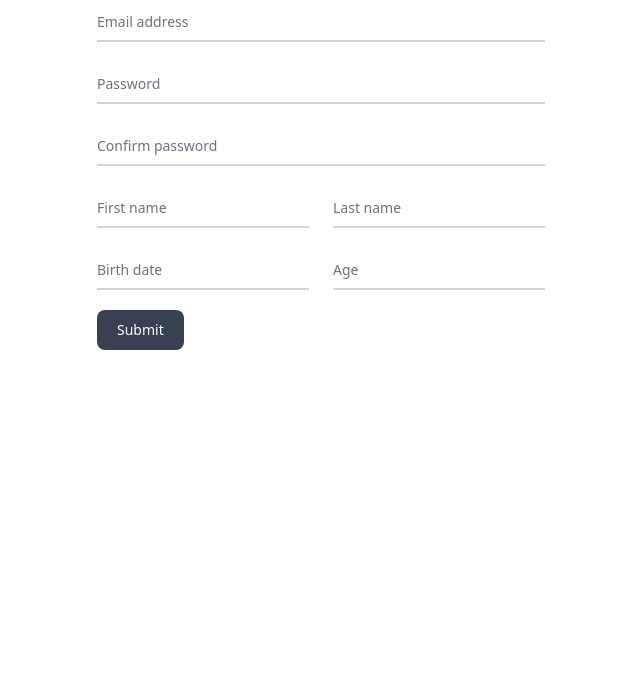
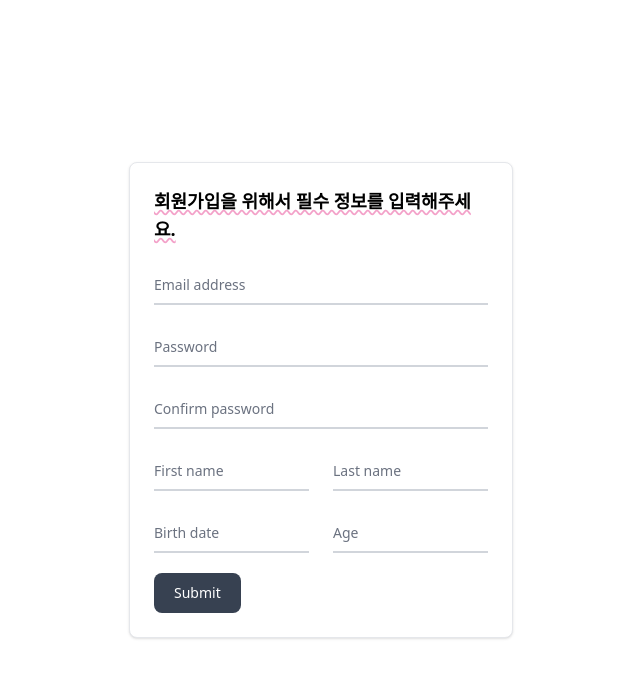
Before and after one commit to 42Seoul-Tea42/frontend, a Next.js app: page /auth/signup in a window 1280 px wide. Shown: the top 678 px of the page, without its empty margins (319-959 px from the left). Built offline with nearby package versions, Linux system fonts and the light colour scheme.

Commit message:
refactor 컴포넌트의 타입명시를 조금 더 확실하게 하는 방향으로 변경
- 화살표 함수 방식과 layout의 타입과 children의 타입을 같이 명시하는 방향으로 변경

```diff
--- a/app/auth/layout.tsx
+++ b/app/auth/layout.tsx
@@ -3,7 +3,7 @@
 import { Provider } from 'react-redux';
 import store from '../store';
 
-function AuthLayout({ children }: { children: React.ReactNode }) {
+const AuthLayout: React.FC<{ children: React.ReactNode }> = ({ children }) => {
   return <Provider store={store}>{children}</Provider>;
 }
 
--- a/app/auth/signup/page.tsx
+++ b/app/auth/signup/page.tsx
@@ -1,8 +1,12 @@
 "use client";
 
-function Signup() {
+const Signup : React.FC = () => {
   return (
-    <form className="max-w-md mx-auto">
+    <div className="items-center justify-center h-screen flex flex-col">
+    <form className="max-w-sm p-6 bg-white border border-gray-200 rounded-lg shadow dark:bg-gray-800 dark:border-gray-700">
+      <h5 className="text-lg font-semibold mb-5 underline decoration-wavy decoration-pink-500/50">
+        회원가입을 위해서 필수 정보를 입력해주세요.
+      </h5>
       <div className="relative z-0 w-full mb-5 group">
         <input
           type="email"
@@ -127,6 +131,7 @@ function Signup() {
         Submit
       </button>
     </form>
+    </div>
   );
 }
 
--- a/app/store/slices/loginViewSlice.ts
+++ b/app/store/slices/loginViewSlice.ts
@@ -14,7 +14,7 @@ const loginViewSlice = createSlice({
   name: 'loginView',
   initialState,
   reducers: {
-    toggleEmailView: state => {
+    toggleEmailView: (state: { email: boolean; }) => {
       state.email = !state.email;
     }
   }
```
